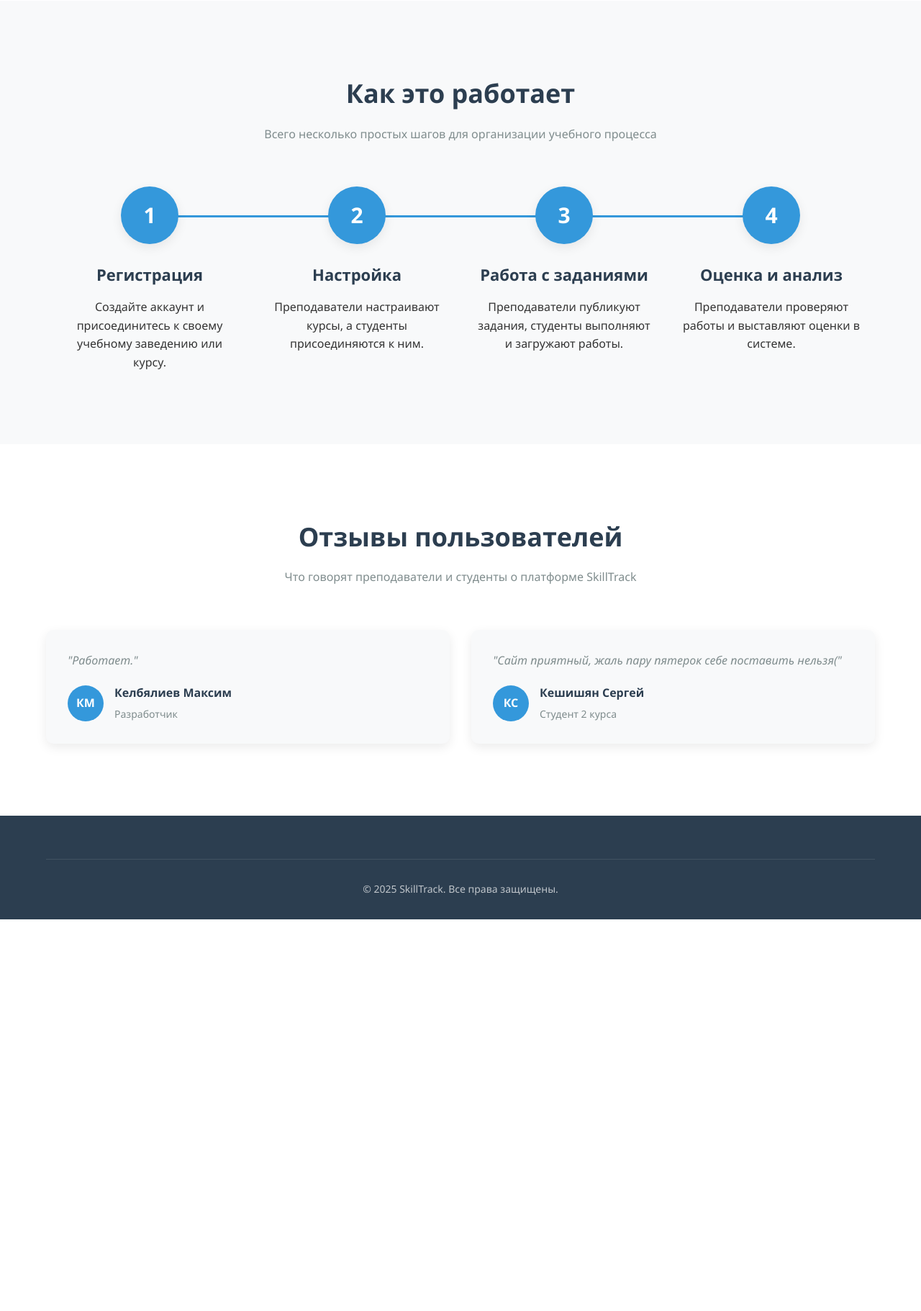
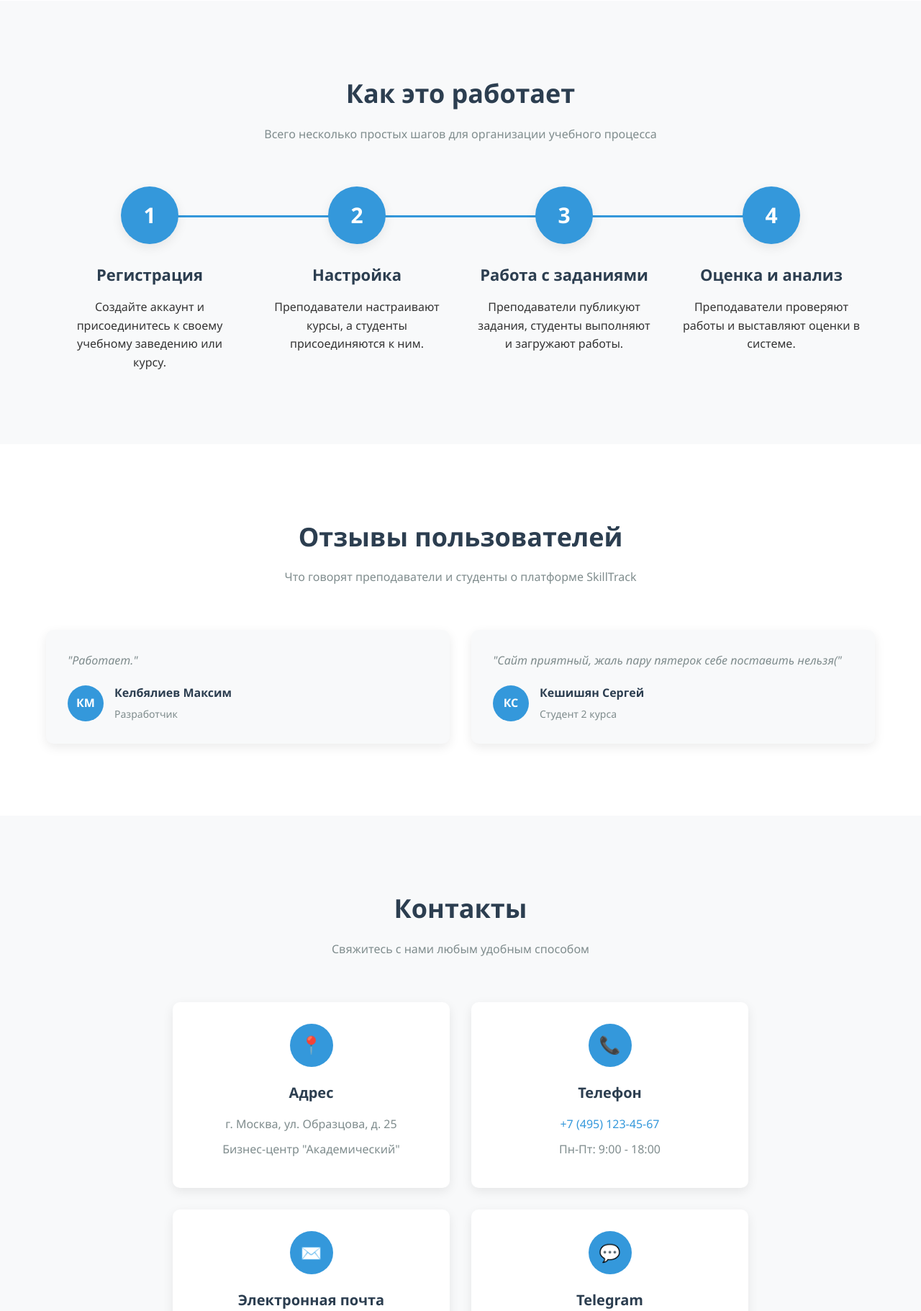
Before and after one commit to Yaosobik/SkillTrack, a Flask app: page / in a window 1280 px wide. Shown: the part 1796-3617 px from the top of the page at 72% size. Before the commit the page ends 3073 px from the top, so only its background shows below. Run offline with Flask 3, Linux system fonts and the light colour scheme.

Commit message:
добавление лого

```diff
--- a/app.py
+++ b/app.py
@@ -8,10 +8,6 @@ app.config["SQLALCHEMY_DATABASE_URI"] = "sqlite:///task.db"
 def home():
     return render_template("main.html")
 
-
-@app.route("/home/student")
-def grades():
-    return render_template("home_student.html")
 
 
 @app.route("/sign")
@@ -29,7 +25,6 @@ def sign_teacher():
     return render_template("sign_teacher.html")
 
 
-
 @app.route("/registration")
 def registration():
     return render_template("registr.html")
@@ -39,10 +34,15 @@ def registration():
 def registration_student():
     return render_template("registr_student.html")
 
+
 @app.route("/registration/teacher")
 def registration_teacher():
     return render_template("registr_teacher.html")
 
+
+@app.route("/home/student")
+def grades():
+    return render_template("home_student.html")
 
 
 @app.route("/home/teacher")
--- a/static/css/main.css
+++ b/static/css/main.css
@@ -2,3 +2,8 @@
   height: 54px;
   weight: 54px;
 }
+
+.logo__image {
+    height: 52px;
+    weight: 52px;
+}
--- a/templates/main.html
+++ b/templates/main.html
@@ -388,6 +388,71 @@
             font-size: 14px;
         }
 
+        /* Contacts Section */
+        .contacts {
+            padding: 100px 0;
+            background-color: var(--light-gray);
+            text-align: center;
+        }
+
+        .contacts-grid {
+            display: grid;
+            grid-template-columns: repeat(2, 1fr);
+            gap: 30px;
+            margin-top: 50px;
+            max-width: 800px;
+            margin-left: auto;
+            margin-right: auto;
+        }
+
+        .contact-card {
+            background-color: var(--white);
+            padding: 30px;
+            border-radius: 10px;
+            box-shadow: var(--shadow);
+            transition: var(--transition);
+        }
+
+        .contact-card:hover {
+            transform: translateY(-5px);
+            box-shadow: 0 10px 25px rgba(0, 0, 0, 0.1);
+        }
+
+        .contact-icon {
+            width: 60px;
+            height: 60px;
+            background-color: var(--primary-color);
+            border-radius: 50%;
+            display: flex;
+            align-items: center;
+            justify-content: center;
+            color: var(--white);
+            font-size: 24px;
+            margin: 0 auto 20px;
+        }
+
+        .contact-card h3 {
+            margin-bottom: 15px;
+            color: var(--secondary-color);
+            font-size: 20px;
+        }
+
+        .contact-card p {
+            color: var(--medium-gray);
+            margin-bottom: 10px;
+        }
+
+        .contact-card a {
+            color: var(--primary-color);
+            text-decoration: none;
+            transition: var(--transition);
+        }
+
+        .contact-card a:hover {
+            color: var(--primary-dark);
+            text-decoration: underline;
+        }
+
         /* CTA Section */
         .cta {
             padding: 100px 0;
@@ -515,12 +580,11 @@
                 <nav>
                     <ul>
                         <li><a href="/" class="active">Главная</a></li>
-                        <li><a href="#">Контакты</a></li>
                     </ul>
                 </nav>
                 <div class="auth-buttons">
                     <ul>
-                    <a href="sign" class="btn btn-login">Войти</a>
+                    <a href="/sign" class="btn btn-login">Войти</a>
                     <a href="/registration" class="btn btn-register">Зарегистрироваться</a>
                     </ul>
                 </div>
@@ -652,6 +716,41 @@
         </div>
     </section>
 
+    <section class="contacts">
+        <div class="container">
+            <div class="section-title">
+                <h2>Контакты</h2>
+                <p>Свяжитесь с нами любым удобным способом</p>
+            </div>
+            <div class="contacts-grid">
+                <div class="contact-card">
+                    <div class="contact-icon">📍</div>
+                    <h3>Адрес</h3>
+                    <p>г. Москва, ул. Образцова, д. 25</p>
+                    <p>Бизнес-центр "Академический"</p>
+                </div>
+                <div class="contact-card">
+                    <div class="contact-icon">📞</div>
+                    <h3>Телефон</h3>
+                    <p><a href="tel:+74951234567">+7 (495) 123-45-67</a></p>
+                    <p>Пн-Пт: 9:00 - 18:00</p>
+                </div>
+                <div class="contact-card">
+                    <div class="contact-icon">✉️</div>
+                    <h3>Электронная почта</h3>
+                    <p><a href="mailto:info@skilltrack.ru">info@skilltrack.ru</a></p>
+                    <p>По общим вопросам</p>
+                </div>
+                <div class="contact-card">
+                    <div class="contact-icon">💬</div>
+                    <h3>Telegram</h3>
+                    <p><a href="https://t.me/skilltrack_support" target="_blank">@skilltrack_support</a></p>
+                    <p>Быстрая техническая поддержка</p>
+                </div>
+            </div>
+        </div>
+    </section>
+
     <footer>
         <div class="container">
             <div class="footer-bottom">
--- a/templates/registr.html
+++ b/templates/registr.html
@@ -136,7 +136,7 @@
         </div>
 
         <div class="login-link">
-            Уже есть аккаунт? <a href="login.html">Войти</a>
+            Уже есть аккаунт? <a href="/sign">Войти</a>
         </div>
     </div>
 </body>
--- a/templates/registr_teacher.html
+++ b/templates/registr_teacher.html
@@ -189,10 +189,10 @@
 
             <button type="submit" class="register-button">Зарегистрироваться</button>
 
-            <button type="button" class="back-button" onclick="window.location.href='register_index.html'">← Вернуться к выбору роли</button>
+            <button type="button" class="back-button" onclick="window.location.href='/registration'">← Вернуться к выбору роли</button>
 
             <div class="login-link">
-                Уже есть аккаунт? <a href="login.html">Войти</a>
+                Уже есть аккаунт? <a href="/sign">Войти</a>
             </div>
         </form>
     </div>
```
Also changed, not shown: templates/home_student.html (+73 -9 lines), static/image/logo_home.png (added).
